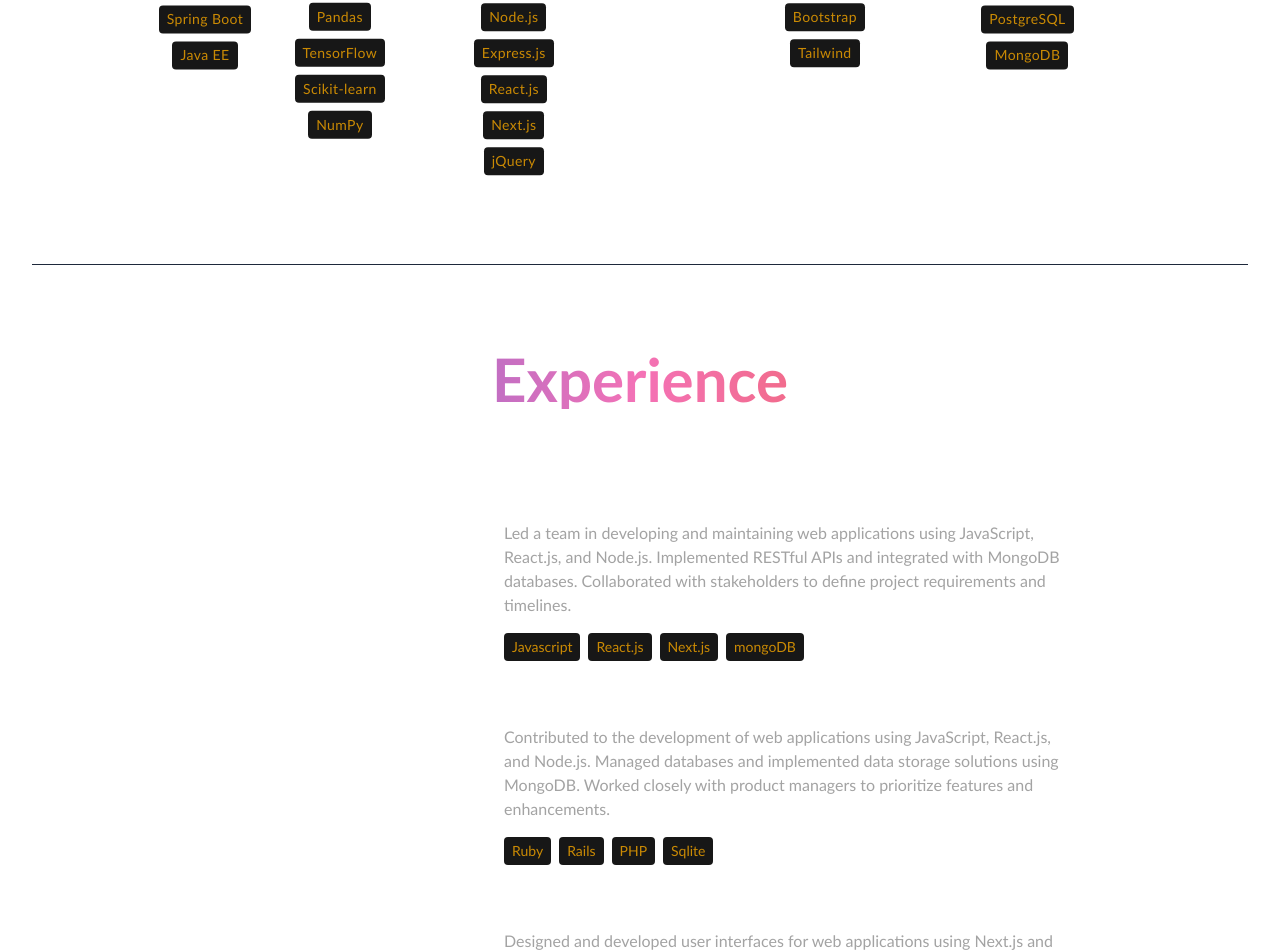
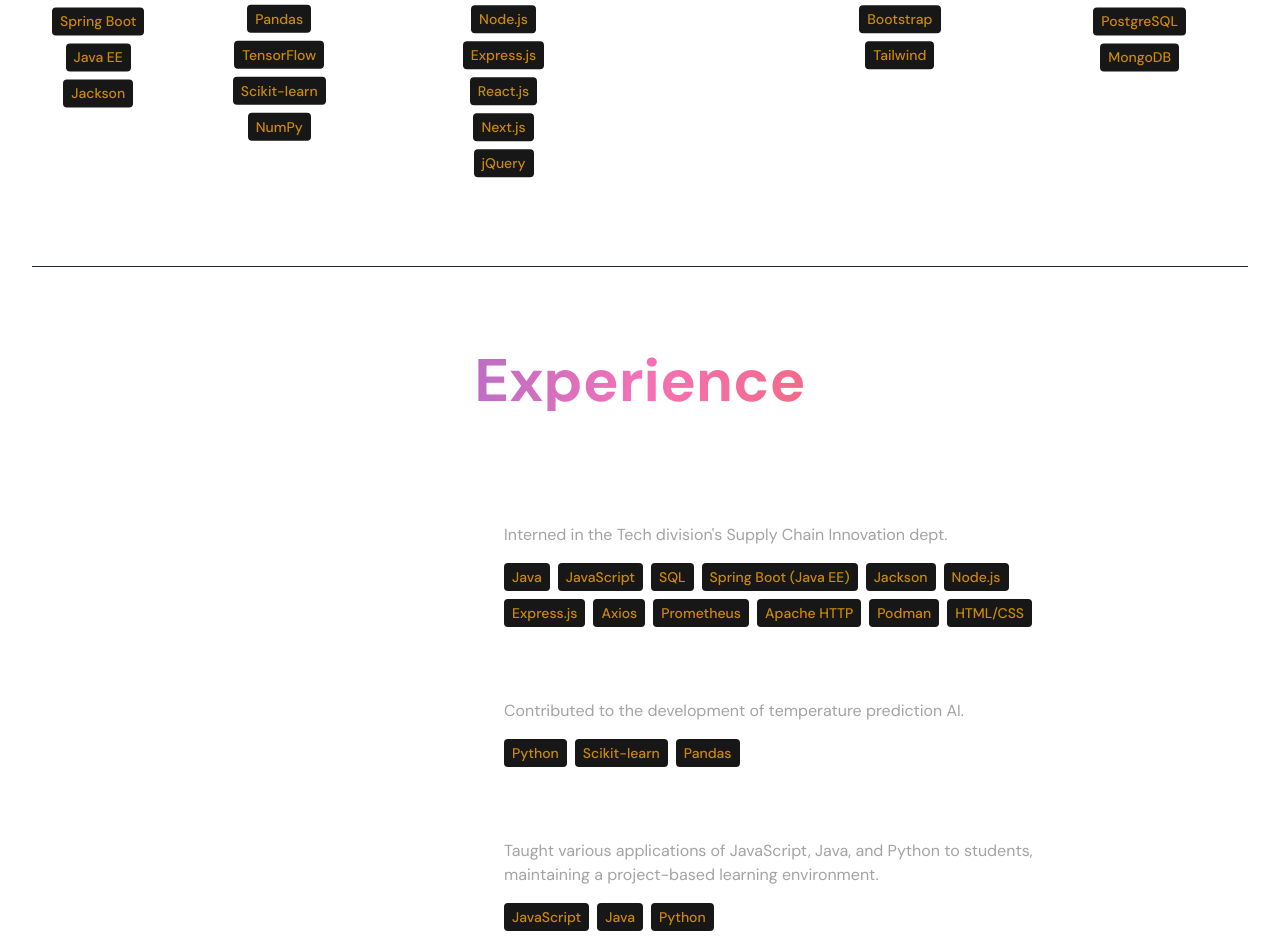
Before and after one commit to dilanchoksi/personal-website, a React (Vite) app: page / in a window 1280 px wide. Shown: the part 1805-2757 px from the top of the page. Built offline with nearby package versions, Linux system fonts and the light colour scheme.

Commit message:
style customizations

```diff
--- a/src/App.jsx
+++ b/src/App.jsx
@@ -23,6 +23,9 @@ const App = () => {
         <Experience />
         <Projects />
         <Contact />
+        <div className="text-center">
+          <footer className="p-5">Built from scratch by Dilan Choksi</footer>
+        </div>
       </div>
     </div>
   );
--- a/src/components/About.jsx
+++ b/src/components/About.jsx
@@ -35,7 +35,7 @@ const About = () => {
           className="w-full lg:w-1/2"
         >
           <div className="flex justify-center lg:justify-start">
-            <p className="max-w-xl sm:text-lg leading-[19px] md:text-xl pt-10 text-center 2xl:text-2xl 2xl:p-8">
+            <p className="max-w-xl sm:text-lg leading-[19px] md:text-xl pt-10 text-center 2xl:py-8">
               {ABOUT_TEXT}
             </p>
           </div>
--- a/src/components/Experience.jsx
+++ b/src/components/Experience.jsx
@@ -36,7 +36,7 @@ const Experience = () => {
             {experience.technologies.map((tech, index) => (
               <span
                 key={index}
-                className="cursor-default mr-2 rounded inline-block bg-neutral-900 px-2 py-1 text-sm font-medium text-yellow-600 hover:text-neutral-900 hover:bg-yellow-600 hover:-translate-y-[3px]"
+                className="cursor-default mr-2 rounded inline-block bg-neutral-900 px-2 py-1 mb-2 text-sm font-medium text-yellow-600 hover:text-neutral-900 hover:bg-yellow-600"
               >
                 {tech}
               </span>
--- a/src/components/Languages.jsx
+++ b/src/components/Languages.jsx
@@ -30,7 +30,7 @@ const Languages = () => {
         whileInView={{ opacity: 1, x: 0 }}
         initial={{ opacity: 0, x: -100 }}
         transition={{ duration: 1.5 }}
-        className="flex flex-wrap items-start justify-center gap-4"
+        className="flex flex-wrap items-start justify-center gap-16"
       >
         {SKILLS.map((skill, index) => (
           <motion.div
@@ -38,14 +38,14 @@ const Languages = () => {
             initial="initial"
             animate="animate"
             key={index}
-            className="text-center tracking-wide font-extralight"
+            className="text-center group"
           >
-            <h1 class="cursor-default bg-neutral-800 border-2 rounded-xl mb-2  p-4 text-3xl tracking-wide font-bold hover:invert">
+            <h1 class="cursor-default border-b-2 mb-5 rounded-lg border-zinc-700 p-3 text-3xl tracking-wide font-bold duration-100 group-hover:border-white group-hover:scale-110">
               {skill.language}
             </h1>
             {skill.frameworks.map((framework) => (
               <div>
-                <p className="inline-block mb-2 cursor-default mr-2 rounded w-auto bg-neutral-900 px-2 py-1 text-sm font-medium text-yellow-600 hover:text-neutral-900 hover:bg-yellow-600">
+                <p className="inline-block mb-2 cursor-default mr-2 rounded w-auto bg-neutral-900 px-2 py-1 text-sm font-medium text-yellow-600 group-hover:text-neutral-900 group-hover:bg-yellow-600 duration-100 group-hover:scale-110">
                   {framework}
                 </p>
               </div>
--- a/src/components/Projects.jsx
+++ b/src/components/Projects.jsx
@@ -40,7 +40,7 @@ const Projects = () => {
               {project.technologies.map((tech, index) => (
                 <span
                   key={index}
-                  className="cursor-default mr-2 rounded inline-block bg-neutral-900 px-2 py-1 text-sm font-medium text-yellow-600 hover:text-neutral-900 hover:bg-yellow-600 hover:-translate-y-1"
+                  className="cursor-default mr-2 rounded inline-block bg-neutral-900 mb-2 px-2 py-1 text-sm font-medium text-yellow-600 hover:text-neutral-900 hover:bg-yellow-600"
                 >
                   {tech}
                 </span>
--- a/src/constants/constants.js
+++ b/src/constants/constants.js
@@ -9,7 +9,7 @@ export const ABOUT_TEXT =
   "I am an undergraduate student studying Computer Science and Statistics at the University of Illinois Urbana-Champaign. As a versatile full-stack-developer, I have a passion for creating efficient and user-friendly web applications. I have worked with a variety of languages and technologies including Java, Python, JavaScript, Node.js, React.js, MongoDB, and more.  My journey in web development began with a deep curiosity for how things work, and it has evolved into a career where I continuously strive to learn and adapt to new challenges. I thrive in collaborative environments and enjoy solving complex problems to deliver high-quality solutions. Outside of coding, I enjoy staying active with sports, playing poker, and exploring new technologies.";
 
 export const SKILLS = [
-  { language: "Java", frameworks: ["Spring Boot", "Java EE"] },
+  { language: "Java", frameworks: ["Spring Boot", "Java EE", "Jackson"] },
   {
     language: "Python",
     frameworks: ["Pandas", "TensorFlow", "Scikit-learn", "NumPy"],
@@ -35,62 +35,81 @@ export const SKILLS = [
 export const EXPERIENCES = [
   {
     year: "May 2024 - August 2024",
-    role: "Software Innovation Intern",
+    role: "Software Engineer Intern",
     company: "Wakefern Food Corporation",
-    description: `Led a team in developing and maintaining web applications using JavaScript, React.js, and Node.js. Implemented RESTful APIs and integrated with MongoDB databases. Collaborated with stakeholders to define project requirements and timelines.`,
-    technologies: ["Javascript", "React.js", "Next.js", "mongoDB"],
+    description: `Interned in the Tech division's Supply Chain Innovation dept.`,
+    technologies: [
+      "Java",
+      "JavaScript",
+      "SQL",
+      "Spring Boot (Java EE)",
+      "Jackson",
+      "Node.js",
+      "Express.js",
+      "Axios",
+      "Prometheus",
+      "Apache HTTP",
+      "Podman",
+      "HTML/CSS",
+    ],
   },
   {
     year: "August 2023 - December 2023",
     role: "Software Engineer",
     company: "Project: Code",
-    description: `Contributed to the development of web applications using JavaScript, React.js, and Node.js. Managed databases and implemented data storage solutions using MongoDB. Worked closely with product managers to prioritize features and enhancements.`,
-    technologies: ["Ruby", "Rails", "PHP", "Sqlite"],
+    description: `Contributed to the development of temperature prediction AI.`,
+    technologies: ["Python", "Scikit-learn", "Pandas"],
   },
   {
     year: "Febraury 2022 - November 2022",
     role: "Code Instructor",
     company: "Code Ninjas",
-    description: `Designed and developed user interfaces for web applications using Next.js and React. Worked closely with backend developers to integrate frontend components with Node.js APIs. Implemented responsive designs and optimized frontend performance.`,
-    technologies: ["HTML", "CSS", "Vue.js", "mySQL"],
+    description: `Taught various applications of JavaScript, Java, and Python to students, maintaining a project-based learning environment.`,
+    technologies: ["JavaScript", "Java", "Python"],
   },
   {
     year: "September 2019 - June 2022",
     role: "Software Engineer",
     company: "First Robotics Compeition Team 75",
-    description: `Developed and maintained web applications using JavaScript, React.js, and Node.js. Designed and implemented RESTful APIs for data communication. Collaborated with cross-functional teams to deliver high-quality software products on schedule.`,
-    technologies: ["Python", "Svelte", "Three.js", "Postgres"],
+    description: `Utilized the ROSJava framework to implement service calls and node management between robot modules. Also leveraged Java’s Apache Commons Math library for path planning, trajectory generation, and obstacle avoidance.`,
+    technologies: ["Java", "ROSJava", "Apache Commons Math"],
   },
 ];
 
 export const PROJECTS = [
   {
-    title: "E-Commerce Website",
+    title: "Personal Website",
     image: project1,
     description:
-      "A fully functional e-commerce website with features like product listing, shopping cart, and user authentication.",
-    technologies: ["HTML", "CSS", "React", "Node.js", "MongoDB"],
+      "Personal website for my portfolio made using React.js, Vue.js, Tailwind CSS and the Framer Motion library.",
+    technologies: [
+      "JavaScript",
+      "Vue.js",
+      "React.js",
+      "Tailwind",
+      "Framer Motion",
+      "HTML/CSS",
+    ],
   },
   {
-    title: "Task Management App",
+    title: "CS 124 - Courseable",
     image: project2,
     description:
-      "An application for managing tasks and projects, with features such as task creation, assignment, and progress tracking.",
-    technologies: ["HTML", "CSS", "Angular", "Firebase"],
+      "A full-stack Android app for browsing courses throughout UIUC.",
+    technologies: ["Java", "Android SDK"],
   },
   {
-    title: "Portfolio Website",
+    title: "DiamondAlysis",
     image: project3,
     description:
-      "A personal portfolio website showcasing projects, skills, and contact information.",
-    technologies: ["HTML", "CSS", "React", "Bootstrap"],
+      "A research project using exploratory data analysis and machine learning to explore the valuation metrics of diamonds.",
+    technologies: ["Python", "Pandas", "Matplotlib", "Scikit-learn"],
   },
   {
-    title: "Blogging Platform",
+    title: "Expense Tracker",
     image: project4,
-    description:
-      "A platform for creating and publishing blog posts, with features like rich text editing, commenting, and user profiles.",
-    technologies: ["HTML", "CSS", "Vue.js", "Express", "mySQL"],
+    description: "A full-stack expense tracker built with the MERN stack.",
+    technologies: ["<insert techs here>"],
   },
 ];
 
--- a/src/index.css
+++ b/src/index.css
@@ -8,7 +8,7 @@
 @tailwind utilities;
 
 :root {
-  /* font-family: "DM Sans", sans-serif; */
+  font-family: "DM Sans", sans-serif;
   scroll-behavior: smooth;
-  font-family: Calibri, sans-serif;
+  /* font-family: Calibri, sans-serif; */
 }
```
Also changed, not shown: src/components/Navbar.jsx (+13 -5 lines).
